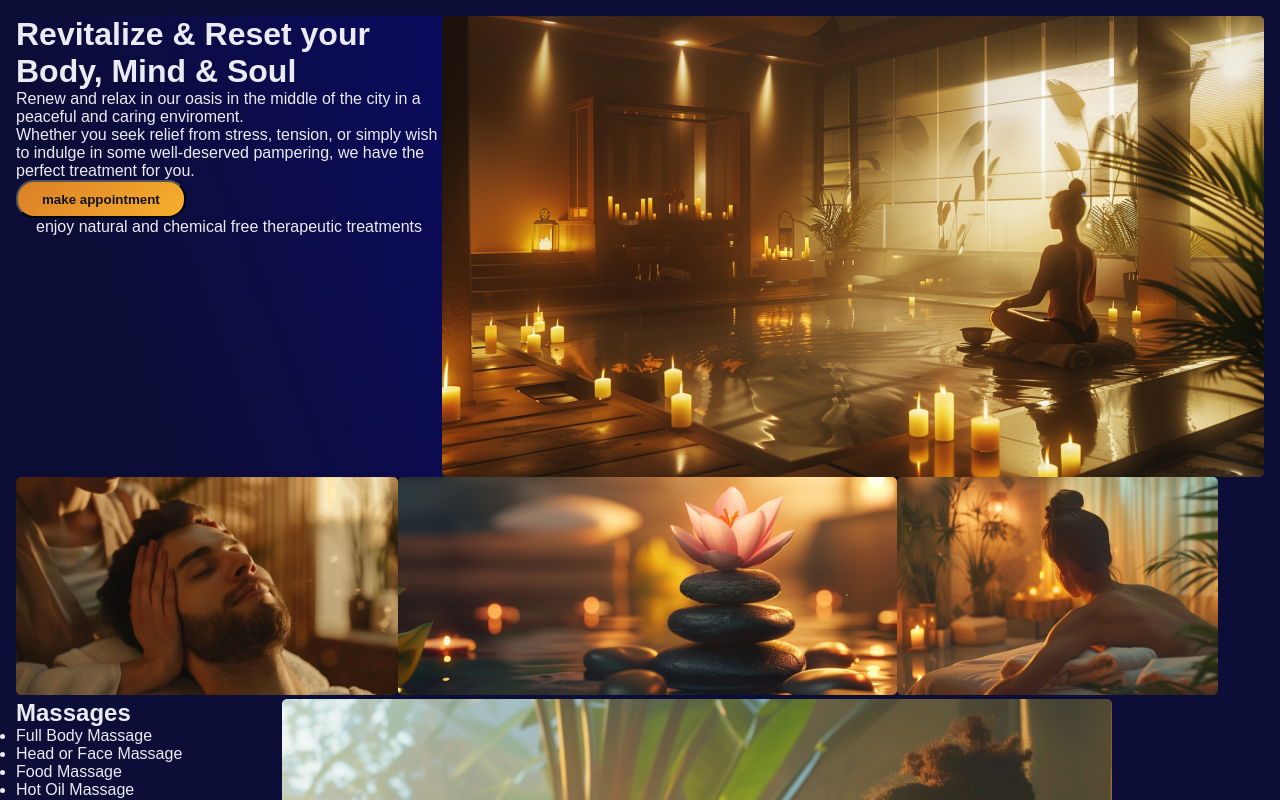
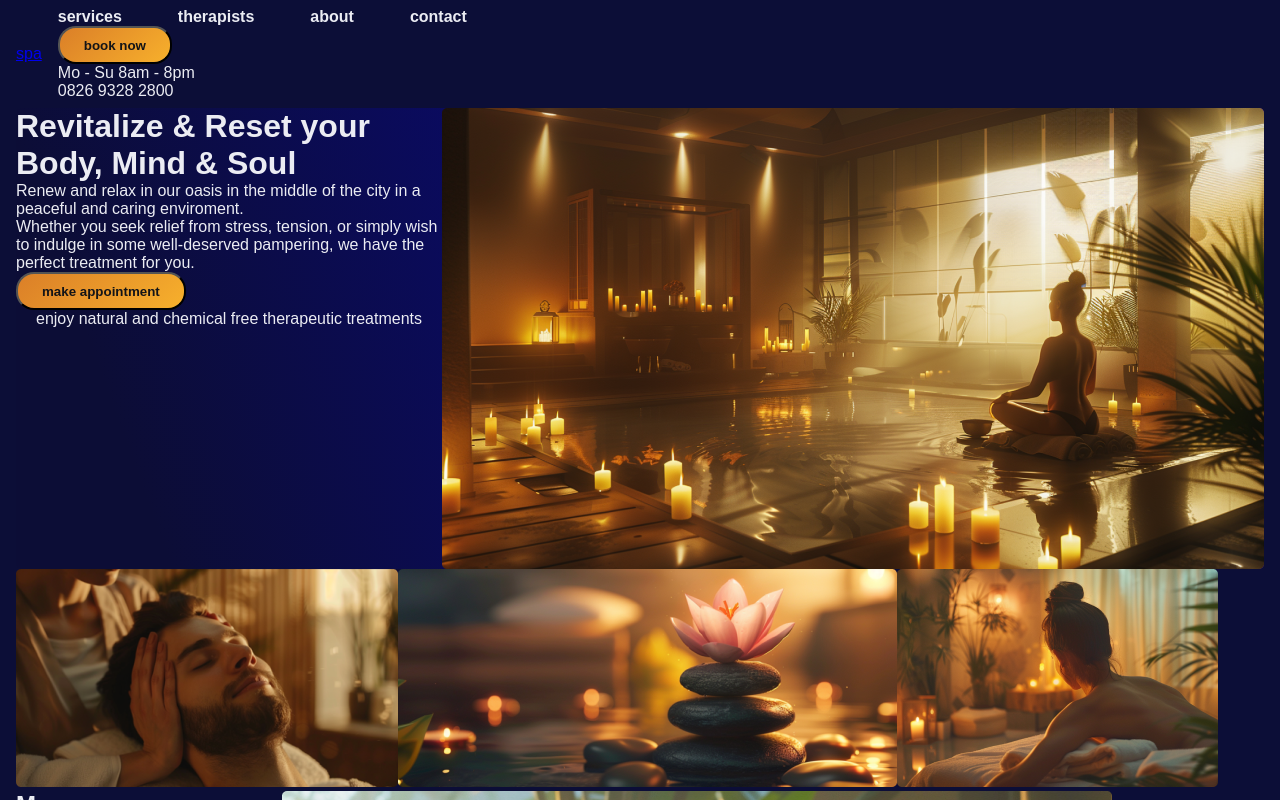
Before and after one commit to creationcodesign/spa-studio, a React (Vite) app: page / in a window 1280 px wide. Shown: the top 800 px of the page. Built offline with nearby package versions, Linux system fonts and the light colour scheme; a web font is replaced by a local one.

Commit message:
add header

```diff
--- a/src/App.tsx
+++ b/src/App.tsx
@@ -1,12 +1,16 @@
 import { BrowserRouter } from 'react-router-dom'
 import AppRoutes from './AppRoutes'
+import Footer from './components/Footer'
+import Header from './components/Header'
 
 function App() {
 
   return (
     <BrowserRouter>
       <div className='app'>
+        <Header />
         <AppRoutes />
+        <Footer />
       </div>
     </BrowserRouter>
   )
```
